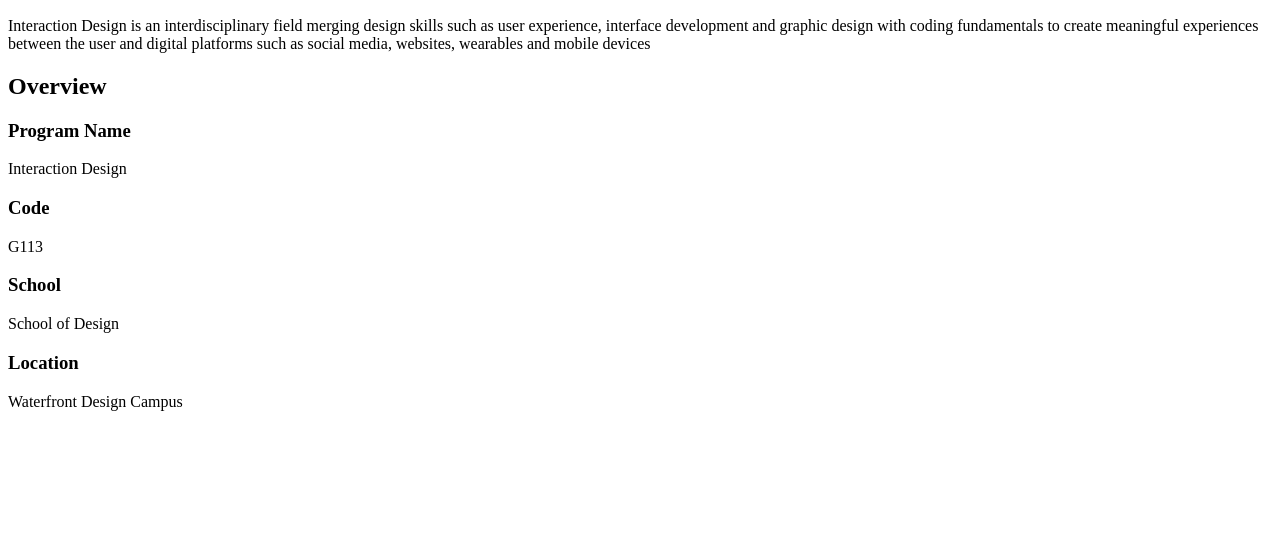
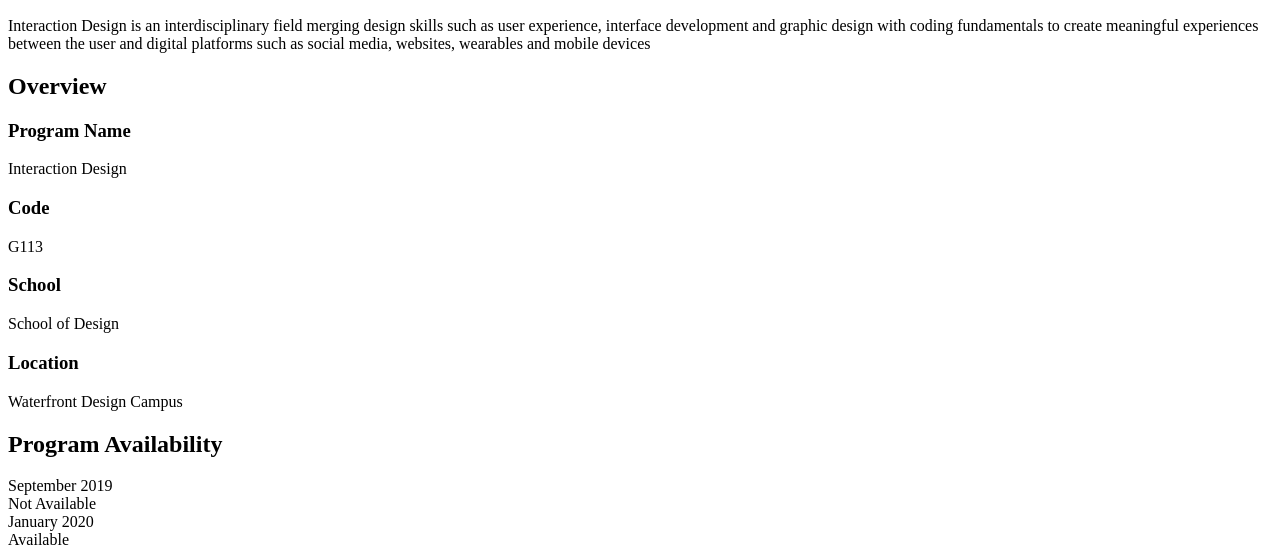
Before and after one commit to idd-jjam/interaction-design-assignment-one, a plain HTML site: page index.html in a window 1280 px wide. Shown: the part 338-895 px from the top of the page. Before the commit the page ends 800 px from the top, so only its background shows below. Drawn offline with Linux system fonts and the light colour scheme.

Commit message:
progress @ 5:30pm

```diff
--- a/index.html
+++ b/index.html
@@ -23,7 +23,16 @@
 						<p>School of Design</p>
 					<h3>Location</h3>
 						<p>Waterfront Design Campus</p>
-				<h2></h2>
+				<h2>Program Availability</h2>
+					<div class= sept>
+						<div class= month>September 2019</div>
+						<div class= avail>Not Available</div>
+					</div>
+					<div class = jan>
+						<div class= month> January 2020</div>
+						<div class = avail> Available
+						</div>
+					</div>
 
 			</main>
     	</body>
```
